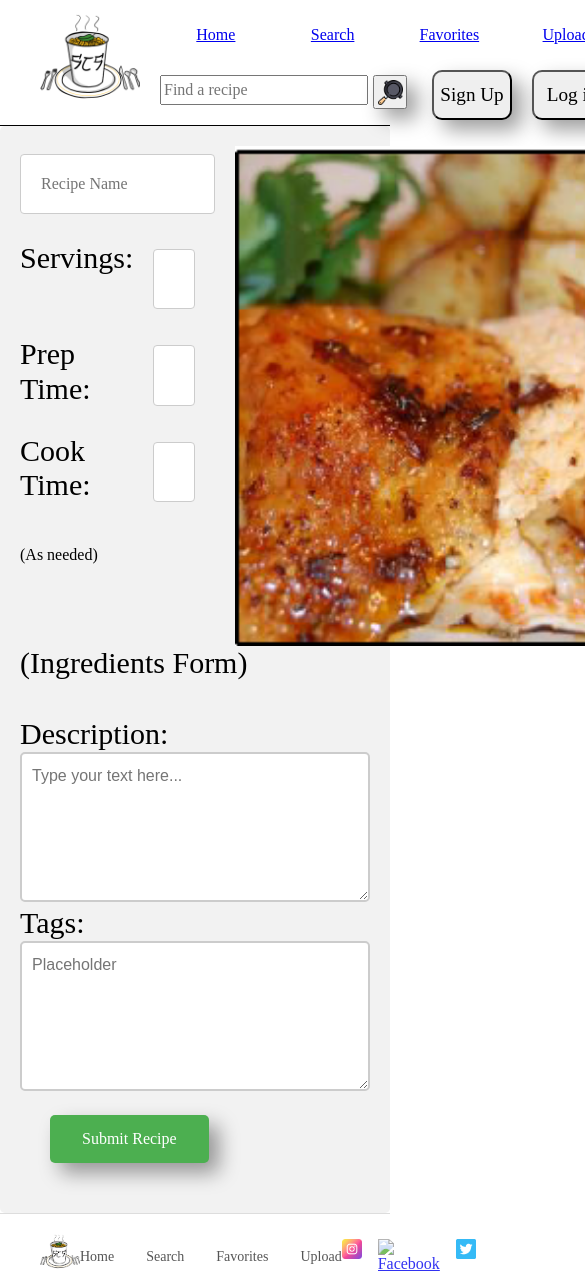
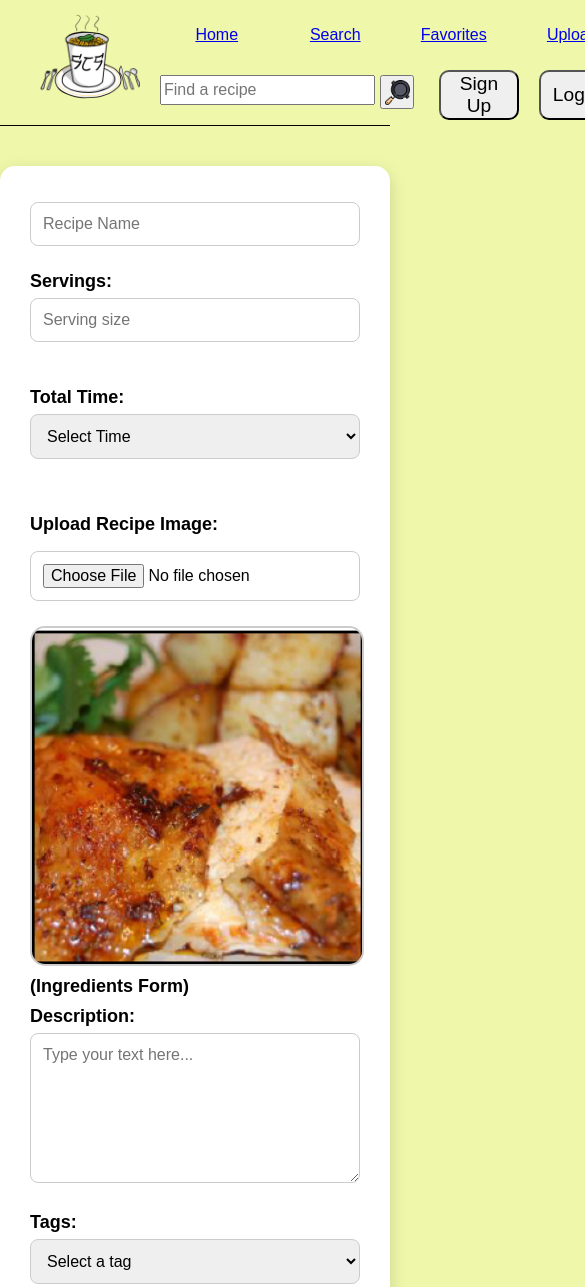
Before and after one commit to jrentas13/Starving-College-Students, a website: page upload.html in a window 390 px wide. Shown: the top 1287 px of the page, 585 px wide, since content can reach past the window. Drawn offline with nearby package versions, Linux system fonts and the light colour scheme.

Commit message:
made uploads work partially and added image preveiwing.  uploads post to favorites. saves recipes and can delete them. cant access them though. and reformatted the uploads page.

```diff
--- /dev/null
+++ b/javascript/upload.js
@@ -0,0 +1,66 @@
+document.addEventListener("DOMContentLoaded", () => {
+
+    const form = document.querySelector("form");
+    const imageInput = document.getElementById("image");
+    const preview = document.getElementById("image-preview");
+
+
+    // Image preveiw
+    imageInput.addEventListener("change", function () {
+
+        const file = this.files[0];
+
+        if (!file) return;
+
+        preview.src = URL.createObjectURL(file);
+    });
+
+
+    // Save recipe
+    form.addEventListener("submit", function (e) {
+        e.preventDefault();
+
+        const name = document.getElementById("fname").value;
+        const servings = document.getElementById("servings").value;
+        const time = document.getElementById("time").value;
+        const tag = document.getElementById("tags").value;
+        const description = document.getElementById("description").value;
+
+        const file = imageInput.files[0];
+
+        if (!file) {
+            alert("Please upload an image");
+            return;
+        }
+
+        const reader = new FileReader();
+
+        reader.onload = function () {
+
+            const recipe = {
+                name,
+                servings,
+                time,
+                tag,
+                description,
+                image: reader.result
+            };
+
+            let recipes = JSON.parse(localStorage.getItem("recipes")) || [];
+
+            recipes.push(recipe);
+
+            localStorage.setItem("recipes", JSON.stringify(recipes));
+
+            alert("Recipe saved!");
+
+            form.reset();
+
+            // Reset preview back to default
+            preview.src = "images/chicken.png";
+        };
+
+        reader.readAsDataURL(file);
+    });
+
+});
--- a/styles/upload.css
+++ b/styles/upload.css
@@ -1,59 +1,108 @@
-form {
-  border-radius: 5px;
-  background-color: #f2f2f2;
-  padding: 20px;
+body {
+    background-color: #eff7aa;
+    font-family: Arial, sans-serif;
 }
 
-form input {
-  width: 100%;
-  padding: 20px;
-  margin: 8px 0;
-  display: inline-block;
-  border: 1px solid #ccc;
-  border-radius: 4px;
-  box-sizing: border-box;
+/* FORM CONTAINER */
+form {
+    max-width: 1000px;
+    margin: 40px auto;
+    border-radius: 15px;
+    background-color: #ffffff;
+    padding: 30px;
+    box-shadow: 0 6px 18px rgba(0,0,0,0.15);
 }
 
+/* INPUTS */
+form input,
+form select,
+form textarea {
+    width: 100%;
+    padding: 12px;
+    margin-top: 6px;
+    margin-bottom: 15px;
+    border: 1px solid #ccc;
+    border-radius: 8px;
+    box-sizing: border-box;
+    font-size: 16px;
+}
+
+/* FOCUS */
+form input:focus,
+form select:focus,
+form textarea:focus {
+    border-color: #4CAF50;
+    outline: none;
+    box-shadow: 0 0 6px rgba(76, 175, 80, 0.3);
+}
+
+/* LABELS */
 form label {
     display: block;
-    font-size: 30px;
+    font-size: 18px;
+    font-weight: bold;
+    margin-top: 10px;
 }
 
-#top-conatiner {
+/* GRID */
+#top-container {
     display: grid;
     grid-template-columns: 2fr 1fr;
+    gap: 30px;
+    align-items: center;
+}
+
+/* BASIC INFO */
+#recipe-basic-info {
+    display: grid;
+    grid-template-columns: repeat(2, 1fr);
     gap: 20px;
 }
 
-#recipe-basic-info {
-    display: grid;
-    grid-template-columns: 1fr 1fr 1fr;
-    gap: 20px;
+/* IMAGE SECTION */
+#image-upload-section {
+    display: flex;
+    flex-direction: column;
+    gap: 10px;
 }
 
-body textarea {
-    width: 100%;              /* Full width */
-    height: 150px;            /* Height for multiple lines */
-    padding: 10px;            /* Inner spacing */
-    font-size: 16px;          /* Readable font size */
-    font-family: Arial, sans-serif;
-    line-height: 1.5;         /* Better line spacing */
-    border: 2px solid #ccc;   /* Border styling */
-    border-radius: 5px;       /* Rounded corners */
-    resize: vertical;         /* Allow vertical resizing only */
-    box-sizing: border-box;   /* Include padding in width */
+/* IMAGE PREVIEW */
+#image-preview {
+    width: 100%;
+    max-height: 350px;
+    object-fit: cover;
+    border-radius: 15px;
+    border: 2px solid #ccc;
 }
 
-.submit{
+/* TEXTAREA */
+textarea {
+    height: 150px;
+    resize: vertical;
+}
+
+/* BUTTON */
+.submit {
     background-color: #4CAF50;
     color: white;
-    padding: 15px 32px;
-    text-align: center;
-    text-decoration: none;
-    display: inline-block;
+    padding: 14px 24px;
     font-size: 16px;
-    margin-top: 20px;
     border: none;
-    border-radius: 5px;
+    border-radius: 8px;
     cursor: pointer;
 }
+
+.submit:hover {
+    background-color: #45a049;
+}
+
+/* RESPONSIVE */
+@media (max-width: 800px) {
+    #top-container {
+        grid-template-columns: 1fr;
+    }
+
+    #recipe-basic-info {
+        grid-template-columns: 1fr;
+    }
+}
--- a/upload.html
+++ b/upload.html
@@ -1,55 +1,121 @@
 <!DOCTYPE html>
-<html>
+<html lang="en">
 
 <head>
     <meta charset="UTF-8">
     <meta name="viewport" content="width=device-width, initial-scale=1.0">
-    <title>SCS Cookbook</title>
+    <title>SCS Cookbook - Upload</title>
+
     <link rel="icon" type="image/x-icon" href="/images/SCS_Logo.png">
     <link rel="stylesheet" href="https://cdnjs.cloudflare.com/ajax/libs/normalize/8.0.1/normalize.min.css">
-    <link rel="stylesheet" href="styles/style.css"/>
+    <link rel="stylesheet" href="styles/style.css">
+    <link rel="stylesheet" href="styles/upload.css">
+
     <script src="javascript/HeaderFooter.js" defer></script>
-    <link rel="stylesheet" href="styles/homepage.css"/>
-    <link rel="stylesheet" href="styles/upload.css"/>
+    <script src="javascript/upload.js" defer></script>
 </head>
 
-    <header>
-    </header>
+<body>
 
-    <body>
+<header></header>
+
 <form>
-            <div id="top-conatiner">
+
+    <div id="top-container">
+
         <div id="top-container-info">
-                    <input type="text" id="fname" name="fname" placeholder="Recipe Name" required><br><br>
 
-                    <div id = "recipe-basic-info">
+            <!-- Recipe Name -->
+            <input type="text" id="fname" name="fname" placeholder="Recipe Name" required>
+
+            <!-- Basic Info -->
+            <div id="recipe-basic-info">
+
+                <div>
                     <label for="servings">Servings:</label>
-                        <input type="text" id="servings" name="servings" placeholder="Serving size" required><br><br>
-                        <label for="preptime">Prep Time:</label>
-                        <input type="text" id="preptime" name="preptime" placeholder="Prep Time" required><br><br>
-                        <label for="Cook Time">Cook Time:</label>
-                        <input type="text" id="cooktime" name="cooktime" placeholder="Cook Time" required><br><br>
-                        <p>(As needed)</p>
+                    <input type="text" id="servings" name="servings" placeholder="Serving size" required>
+                </div>
+
+                <div>
+                    <label for="time">Total Time:</label>
+                    <select id="time" name="time" required>
+                        <option value="">Select Time</option>
+                        <option value="15">15 mins</option>
+                        <option value="30">30 mins</option>
+                        <option value="45">45 mins</option>
+                        <option value="60">1 hour</option>
+                        <option value="75">1 hr 15 mins</option>
+                        <option value="90">1 hr 30 mins</option>
+                        <option value="105">1 hr 45 mins</option>
+                        <option value="120">2 hours</option>
+                        <option value="180">3 hours</option>
+                        <option value="240">4 hours</option>
+                        <option value="300">5 hours</option>
+                        <option value="360">6 hours</option>
+                        <option value="420">7 hours</option>
+                        <option value="480">8 hours</option>
+                    </select>
+                </div>
+
             </div>
         </div>
-                <img src="images/chicken.png" height="500" alt="Sample recipe image">
+
+        <!-- Image Upload -->
+        <div id="image-upload-section">
+
+            <label for="image">Upload Recipe Image:</label>
+            <input type="file" id="image" name="image" accept="image/*">
+
+            <!-- Preview -->
+            <img id="image-preview" src="images/chicken.png" alt="Preview">
+
         </div>
+
+    </div>
+
+    <!-- Ingredients -->
     <div>
-                <label for="ingredients">(Ingredients Form)</label><br><br>
+        <label>(Ingredients Form)</label>
     </div>
-            <div id = "recipe-description">
+
+    <!-- Description -->
+    <div id="recipe-description">
         <label for="description">Description:</label>
         <textarea id="description" name="description" placeholder="Type your text here..."></textarea>
     </div>
-            <div id = "recipe-tags">
+
+    <!-- Tags -->
+    <div id="recipe-tags">
         <label for="tags">Tags:</label>
-                <textarea id="tags" name="tags" placeholder="Placeholder"></textarea>
-                <button id="submit-button" class="submit" type="submit">Submit Recipe</button>
+        <select id="tags" name="tags" required>
+
+            <option value="">Select a tag</option>
+
+            <option value="breakfast">Breakfast</option>
+            <option value="lunch">Lunch</option>
+            <option value="dinner">Dinner</option>
+            <option value="family-meal">Family Meal</option>
+
+            <option value="italian">Italian</option>
+            <option value="mexican">Mexican</option>
+            <option value="asian">Asian</option>
+            <option value="mediterranean">Mediterranean</option>
+
+            <option value="main">Main Course</option>
+            <option value="side">Side Dish</option>
+            <option value="dessert">Desserts</option>
+            <option value="snack">Snacks</option>
+
+        </select>
+
+        <button id="submit-button" class="submit" type="submit">
+            Submit Recipe
+        </button>
     </div>
+
 </form>
+
+<footer></footer>
+
 </body>
-
-    <footer>
-    </footer>
-
 </html>
```
Also changed, not shown: favorites.html (+1 -1 lines), javascript/favorite.js (+60 -13 lines). Lines whose indentation alone changed are shown as unchanged.
